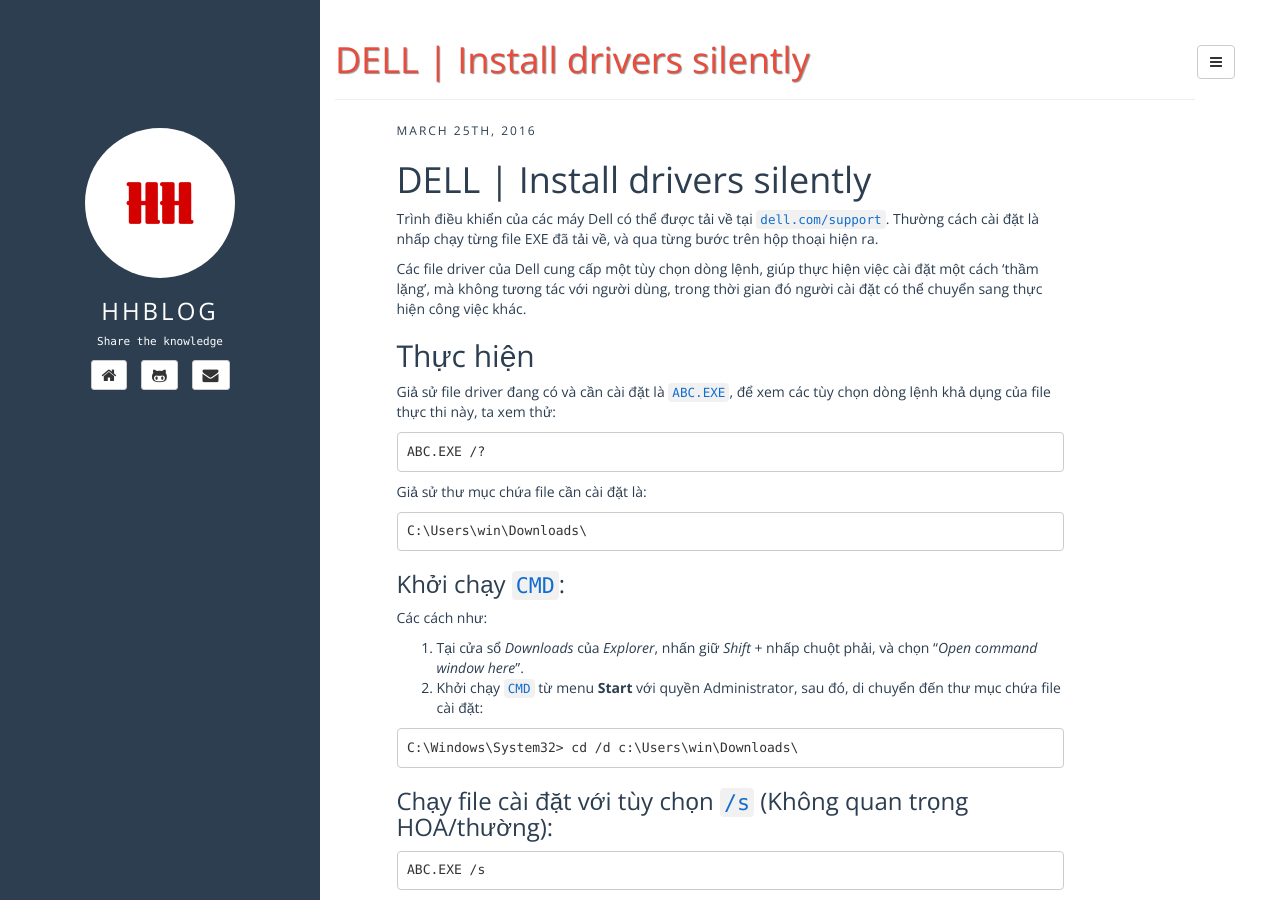
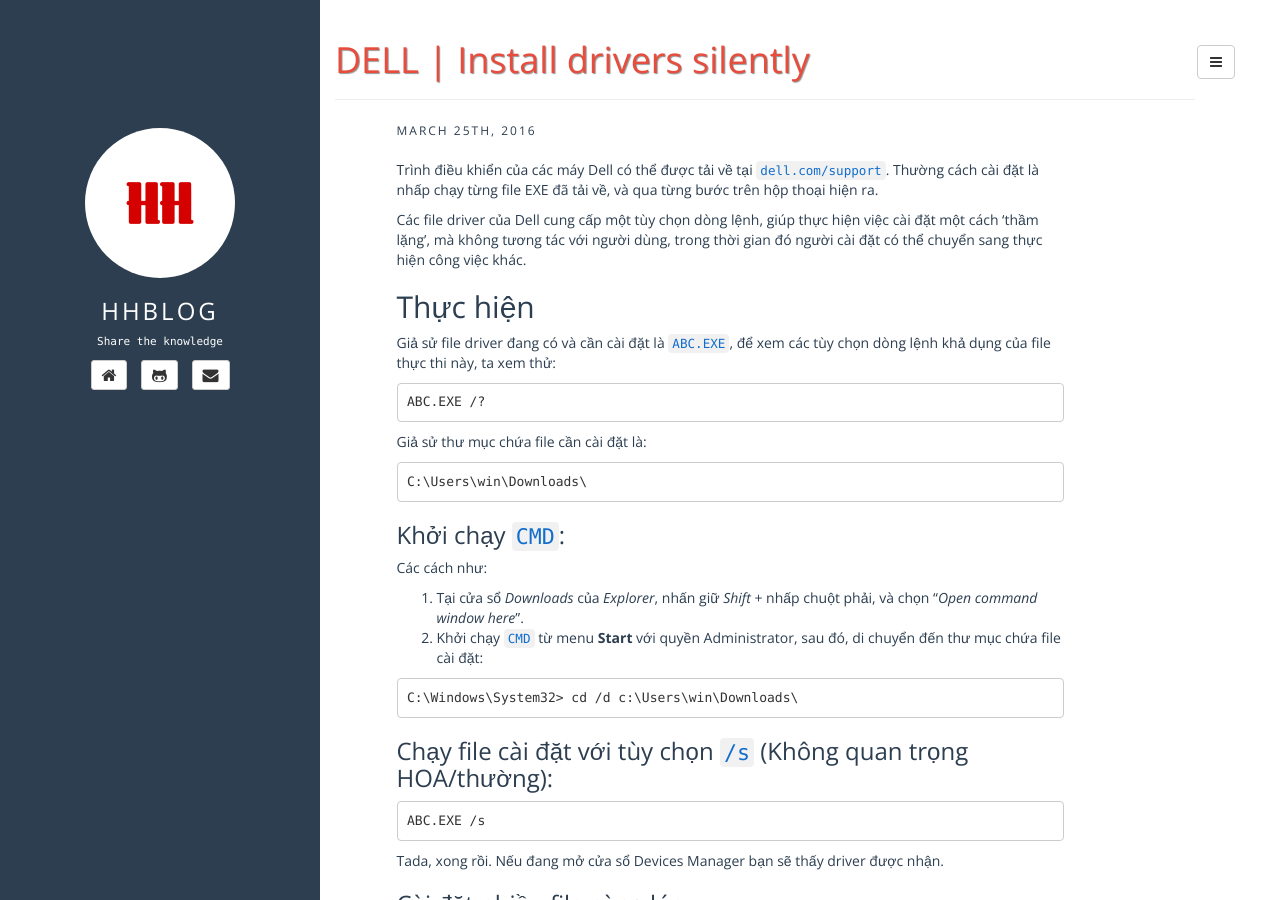
Before and after one commit to honghaco/honghaco.github.io, a Jekyll site: the page built from _posts/2016-03-25-dell-install-driver-silent.md, in a window 1280 px wide and 900 px high. Built offline with Jekyll 4.4.1, drawn with Linux system fonts in a browser that asks for light colours; some web fonts are replaced.

Commit message:
Remove the unnescessary section title.

```diff
--- a/_posts/2016-03-25-dell-install-driver-silent.md
+++ b/_posts/2016-03-25-dell-install-driver-silent.md
@@ -7,8 +7,6 @@ description: Cài đặt các driver trên các máy Dell một cách 'thầm l
 fullview: false
 comments: false
 ---
-
-# DELL | Install drivers silently
 
 Trình điều khiển của các máy Dell có thể được tải về tại [`dell.com/support`](https://dell.com/support). Thường cách cài đặt là nhấp chạy từng file EXE đã tải về, và qua từng bước trên hộp thoại hiện ra.
 
```
